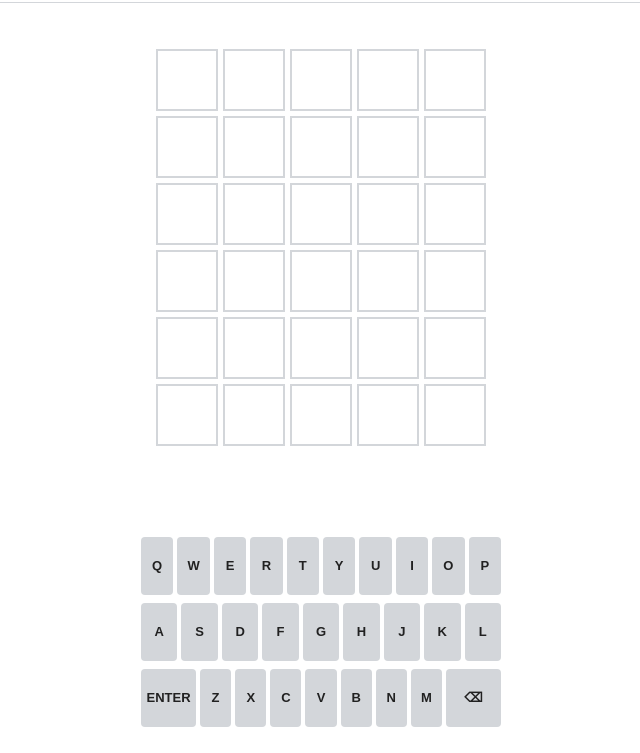
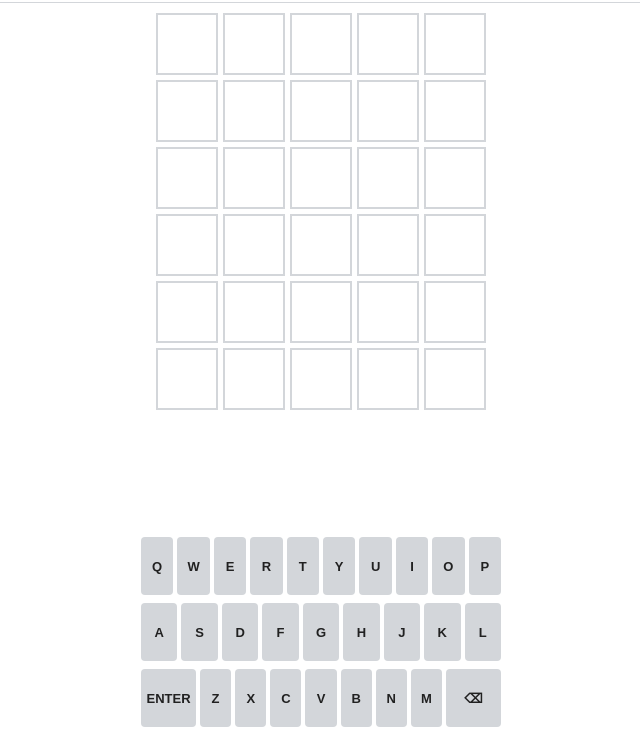
Before and after one commit to neil-s/wordle, a plain HTML site: page index.html in a window 1280 px wide. Shown: the part 47-800 px from the top of the page, without its empty margins (319-959 px from the left). Drawn offline with Linux system fonts and the light colour scheme.

Commit message:
Fix height

```diff
--- a/styles.css
+++ b/styles.css
@@ -36,6 +36,11 @@ body {
     flex-direction: column;
     padding: 0;
     max-width: 100%;
+    position: fixed;
+    top: 0;
+    left: 0;
+    right: 0;
+    bottom: 0;
 }
 
 header {
@@ -45,6 +50,7 @@ header {
     justify-content: center;
     border-bottom: 1px solid var(--border-color);
     margin-bottom: 0;
+    flex-shrink: 0;
 }
 
 header h1 {
@@ -59,6 +65,8 @@ header h1 {
     gap: var(--gap);
     padding: 10px;
     margin: auto 0;
+    flex: 1;
+    min-height: 0;
 }
 
 .game-row {
```
